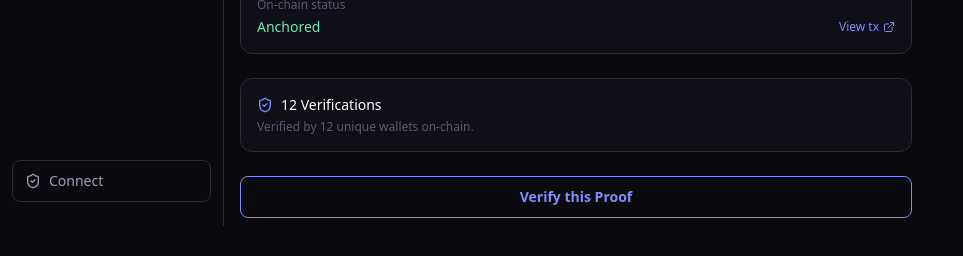
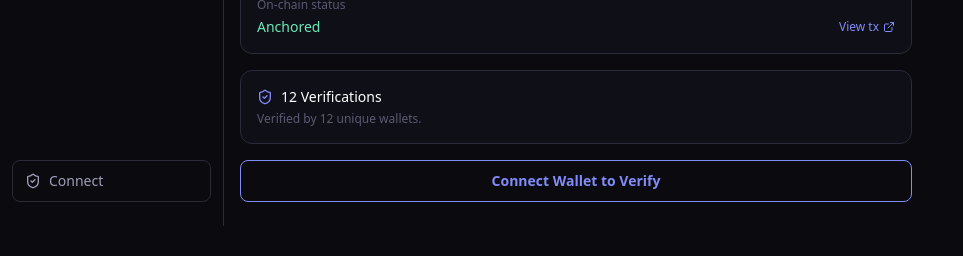
Before and after one commit to Carter254g/prooflayer, a Next.js app: page /proof/1 in a window 1280 px wide. Shown: the part 574-830 px from the top of the page, without its empty margins (0-963 px from the left). Built offline with nearby package versions, Linux system fonts and the light colour scheme; no server answers; the database is empty.

Commit message:
feat: proof verification system with duplicate prevention

```diff
--- a/app/(app)/proof/[id]/page.tsx
+++ b/app/(app)/proof/[id]/page.tsx
@@ -3,16 +3,18 @@ import { getProofById } from "@/lib/supabase/api";
 import { MOCK_PROOFS } from "@/lib/mock-data";
 import { categoryLabel, timeAgo, shortWallet } from "@/lib/utils";
 import { ShieldCheck, ExternalLink } from "lucide-react";
+import VerifyButton from "@/components/proof/VerifyButton";
 
 export default async function ProofPage({
   params,
 }: {
-  params: { id: string };
+  params: Promise<{ id: string }>;  // ← must be Promise
 }) {
-  let proof = await getProofById(params.id);
+  const { id } = await params;  // ← must await
+  let proof = await getProofById(id);
 
   if (!proof) {
-    proof = MOCK_PROOFS.find((p) => p.id === params.id) ?? MOCK_PROOFS[0];
+    proof = MOCK_PROOFS.find((p) => p.id === id) ?? MOCK_PROOFS[0];
   }
 
   const explorerUrl = "https://explorer.pharos.network/tx/" + proof.txHash;
@@ -23,7 +25,7 @@ export default async function ProofPage({
 
         <div className="flex items-center gap-2 mb-4">
           <div className="w-8 h-8 rounded-full bg-[#1E1E2A] border border-[#2A2A38] flex items-center justify-center text-sm text-[#6EE7B7]">
-            {proof.creator.ensName?.[0].toUpperCase() ?? "?"}
+            {proof.creator.ensName?.[0].toUpperCase() ?? shortWallet(proof.creator.wallet)[0].toUpperCase()}
           </div>
           <div>
             <p className="text-sm text-white">
@@ -51,35 +53,44 @@ export default async function ProofPage({
           </div>
         )}
 
-        <div className="bg-[#0F0F17] border border-[#2A2A38] rounded-xl p-4 mb-6">
+        <div className="bg-[#0F0F17] border border-[#2A2A38] rounded-xl p-4 mb-4">
           <p className="text-xs text-[#5C5A72] mb-1">On-chain status</p>
           <div className="flex items-center justify-between">
-            <span className={proof.status === "anchored" ? "text-sm font-medium text-[#6EE7B7]" : proof.status === "pending" ? "text-sm font-medium text-yellow-400" : "text-sm font-medium text-[#5C5A72]"}>
+            <span className={
+              proof.status === "anchored"
+                ? "text-sm font-medium text-[#6EE7B7]"
+                : proof.status === "pending"
+                  ? "text-sm font-medium text-yellow-400"
+                  : "text-sm font-medium text-[#5C5A72]"
+            }>
               {proof.status.charAt(0).toUpperCase() + proof.status.slice(1)}
             </span>
             {proof.txHash && (
-              <a href={explorerUrl} target="_blank" rel="noopener noreferrer" className="flex items-center gap-1 text-xs text-[#818CF8] hover:underline">
+              <a
+                href={explorerUrl}
+                target="_blank"
+                rel="noopener noreferrer"
+                className="flex items-center gap-1 text-xs text-[#818CF8] hover:underline"
+              >
                 View tx <ExternalLink className="w-3 h-3" />
               </a>
             )}
           </div>
         </div>
 
-        <div className="bg-[#0F0F17] border border-[#2A2A38] rounded-xl p-4 mb-6">
+        <div className="bg-[#0F0F17] border border-[#2A2A38] rounded-xl p-4 mb-4">
           <div className="flex items-center gap-2 mb-1">
             <ShieldCheck className="w-4 h-4 text-[#818CF8]" />
             <p className="text-sm text-white font-medium">
-              {proof.verificationCount} Verifications
+              {proof.verificationCount} Verification{proof.verificationCount !== 1 ? "s" : ""}
             </p>
           </div>
           <p className="text-xs text-[#5C5A72]">
-            Verified by {proof.verificationCount} unique wallets on-chain.
+            Verified by {proof.verificationCount} unique wallet{proof.verificationCount !== 1 ? "s" : ""}.
           </p>
         </div>
 
-        <button className="w-full border border-[#818CF8] text-[#818CF8] hover:bg-[#818CF8] hover:text-white font-semibold rounded-lg py-2.5 text-sm transition-all">
-          Verify this Proof
-        </button>
+        <VerifyButton proofId={proof.id} creatorWallet={proof.creator.wallet} />
 
       </div>
     </PageWrapper>
--- /dev/null
+++ b/app/api/verifications/route.ts
@@ -0,0 +1,79 @@
+import { NextRequest, NextResponse } from "next/server";
+import { createClient } from "@/lib/supabase/server";
+
+export async function POST(request: NextRequest) {
+    try {
+        const supabase = await createClient();
+        const { proof_id, verifier } = await request.json();
+
+        if (!proof_id || !verifier) {
+            return NextResponse.json({ error: "Missing proof_id or verifier" }, { status: 400 });
+        }
+
+        // Check for duplicate
+        const { data: existing } = await supabase
+            .from("verifications")
+            .select("id")
+            .eq("proof_id", proof_id)
+            .eq("verifier", verifier)
+            .single();
+
+        if (existing) {
+            return NextResponse.json({ error: "Already verified" }, { status: 409 });
+        }
+
+        // Insert verification
+        const { error: insertError } = await supabase
+            .from("verifications")
+            .insert({ proof_id, verifier });
+
+        if (insertError) throw insertError;
+
+        // Increment verification_count on proof
+        const { data: proof, error: countError } = await supabase
+            .from("proofs")
+            .select("verification_count")
+            .eq("id", proof_id)
+            .single();
+
+        if (!countError && proof) {
+            await supabase
+                .from("proofs")
+                .update({ verification_count: (proof.verification_count ?? 0) + 1 })
+                .eq("id", proof_id);
+        }
+
+        return NextResponse.json({ success: true });
+    } catch (error: any) {
+        return NextResponse.json({ error: error.message ?? "Failed to verify" }, { status: 500 });
+    }
+}
+
+export async function GET(request: NextRequest) {
+    try {
+        const supabase = await createClient();
+        const { searchParams } = new URL(request.url);
+        const proof_id = searchParams.get("proof_id");
+        const verifier = searchParams.get("verifier");
+
+        if (!proof_id) {
+            return NextResponse.json({ error: "Missing proof_id" }, { status: 400 });
+        }
+
+        const { data, error } = await supabase
+            .from("verifications")
+            .select("id, verifier, verified_at")
+            .eq("proof_id", proof_id)
+            .order("verified_at", { ascending: false });
+
+        if (error) throw error;
+
+        const hasVerified = verifier
+            ? data.some((v) => v.verifier === verifier)
+            : false;
+
+        return NextResponse.json({ verifications: data, hasVerified });
+    } catch (error: any) {
+        return NextResponse.json({ error: error.message ?? "Failed to fetch" }, { status: 500 });
+    }
+}
--- /dev/null
+++ b/components/proof/VerifyButton.tsx
@@ -0,0 +1,113 @@
+"use client";
+
+import { useState, useEffect } from "react";
+import { ShieldCheck, Loader2 } from "lucide-react";
+import { useAuth } from "@/hooks/useAuth";
+
+interface VerifyButtonProps {
+    proofId: string;
+    creatorWallet: string;
+}
+
+export default function VerifyButton({ proofId, creatorWallet }: VerifyButtonProps) {
+    console.log("VerifyButton proofId:", proofId);
+
+    const { authenticated, walletAddress, login } = useAuth();
+    const [hasVerified, setHasVerified] = useState(false);
+    const [loading, setLoading] = useState(false);
+    const [checking, setChecking] = useState(true);
+    const [error, setError] = useState<string | null>(null);
+    const [count, setCount] = useState<number | null>(null);
+
+    const isOwner = walletAddress?.toLowerCase() === creatorWallet?.toLowerCase();
+
+    useEffect(() => {
+        if (!walletAddress) { setChecking(false); return; }
+
+        async function checkVerification() {
+            setChecking(true);
+            try {
+                const res = await fetch(
+                    `/api/verifications?proof_id=${proofId}&verifier=${walletAddress}`
+                );
+                const data = await res.json();
+                setHasVerified(data.hasVerified);
+                setCount(data.verifications?.length ?? null);
+            } catch {
+                // ignore
+            } finally {
+                setChecking(false);
+            }
+        }
+
+        checkVerification();
+    }, [proofId, walletAddress]);
+
+    async function handleVerify() {
+        if (!authenticated) { login(); return; }
+        if (hasVerified || isOwner) return;
+
+        setLoading(true);
+        setError(null);
+
+        try {
+            const res = await fetch("/api/verifications", {
+                method: "POST",
+                headers: { "Content-Type": "application/json" },
+                body: JSON.stringify({ proof_id: proofId, verifier: walletAddress }),
+            });
+
+            const data = await res.json();
+
+            if (res.status === 409) {
+                setHasVerified(true);
+                return;
+            }
+
+            if (!res.ok) throw new Error(data.error);
+
+            setHasVerified(true);
+            setCount((prev) => (prev ?? 0) + 1);
+        } catch (err: any) {
+            setError(err.message ?? "Verification failed");
+        } finally {
+            setLoading(false);
+        }
+    }
+
+    if (isOwner) {
+        return (
+            <div className="w-full border border-[#2A2A38] text-[#5C5A72] font-semibold rounded-lg py-2.5 text-sm text-center">
+                You can't verify your own proof
+            </div>
+        );
+    }
+
+    if (hasVerified) {
+        return (
+            <div className="w-full border border-[#6EE7B7] text-[#6EE7B7] font-semibold rounded-lg py-2.5 text-sm flex items-center justify-center gap-2">
+                <ShieldCheck className="w-4 h-4" />
+                You verified this proof
+            </div>
+        );
+    }
+
+    return (
+        <div className="flex flex-col gap-2">
+            <button
+                onClick={handleVerify}
+                disabled={loading || checking}
+                className="w-full border border-[#818CF8] text-[#818CF8] hover:bg-[#818CF8] hover:text-white font-semibold rounded-lg py-2.5 text-sm transition-all disabled:opacity-50 disabled:cursor-not-allowed flex items-center justify-center gap-2"
+            >
+                {loading ? (
+                    <><Loader2 className="w-4 h-4 animate-spin" /> Verifying...</>
+                ) : !authenticated ? (
+                    "Connect Wallet to Verify"
+                ) : (
+                    <><ShieldCheck className="w-4 h-4" /> Verify this Proof</>
+                )}
+            </button>
+            {error && <p className="text-red-400 text-xs text-center">{error}</p>}
+        </div>
+    );
+}
--- a/lib/supabase/api.ts
+++ b/lib/supabase/api.ts
@@ -75,11 +75,15 @@ export async function getProofsByWallet(wallet: string): Promise<Proof[]> {
 export async function getProofById(id: string): Promise<Proof | null> {
     const supabase = await createClient();
 
+    console.log("getProofById called with id:", id);
+
     const { data, error } = await supabase
         .from("proofs")
         .select("*, users!creator(*)")
         .eq("id", id)
         .single();
+
+    console.log("getProofById result:", { data, error });
 
     if (error || !data) return null;
 
```
